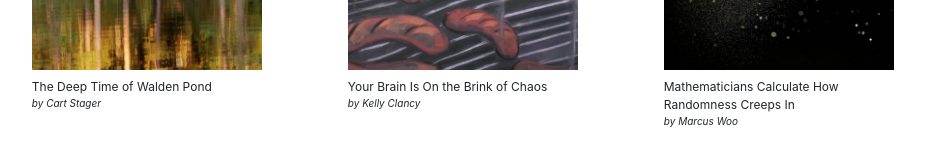
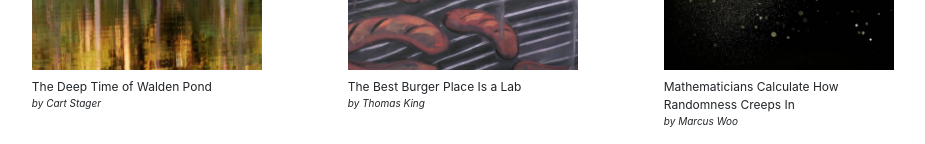
Before and after one commit to SunShineOneX/nautilus_mockup, a React (Create React App) app: page / in a window 1280 px wide. Shown: the part 446-590 px from the top of the page, without its empty margins (177-1102 px from the left). Built offline with nearby package versions, Linux system fonts and the light colour scheme.

Commit message:
card update

```diff
--- a/src/components/Channels.js
+++ b/src/components/Channels.js
@@ -55,8 +55,8 @@ function Channels() {
                         <div id="card" class="card">
                             <p>THINK LIKE A SCIENTIST</p>
                             <img class="card-images" src={require("../assets/tlas.jpeg")}className="card-img-top frag" alt=""></img>
-                            <p class="sub-title">Your Brain Is On the Brink of Chaos</p>
-                            <p class="author">by Kelly Clancy</p>
+                            <p class="sub-title">The Best Burger Place Is a Lab</p>
+                            <p class="author">by Thomas King</p>
                         </div>
                     </div>
                     <div class="col-lg-4">
```
